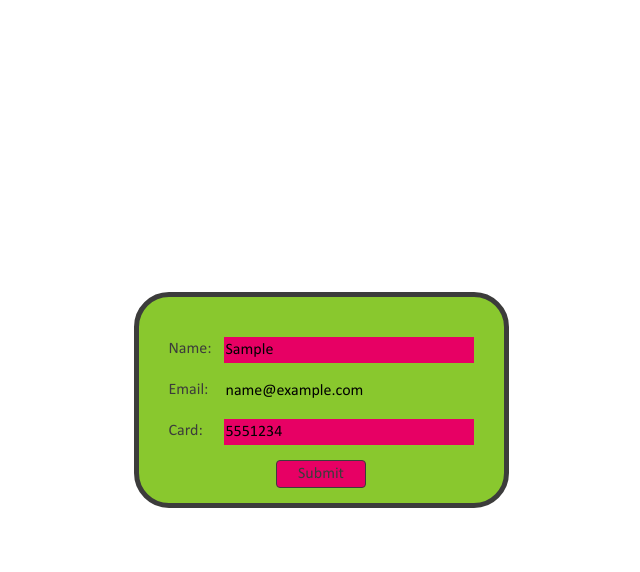
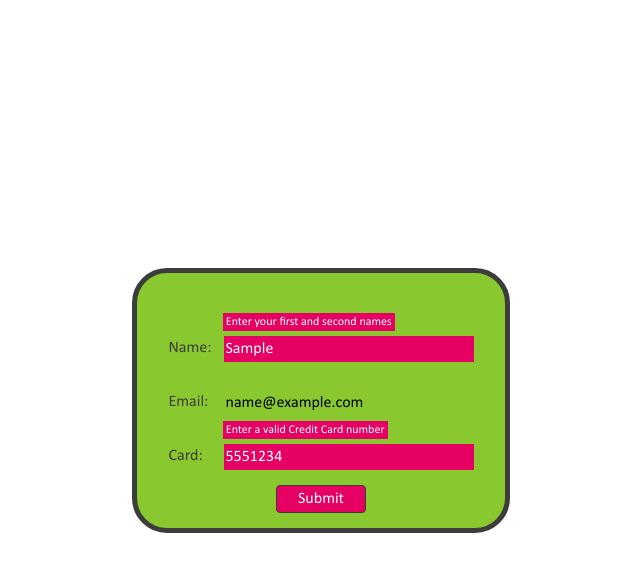
Before and after one commit to s111ew/work-trial-angular-ts, a plain HTML site: page main.html in a window 1280 px wide. Both pictures are taken after typing "Sample", "name@example.com", "5551234" into the empty fields and a click on the button "Submit". Shown: the whole page, without its empty margins (319-959 px from the left). Drawn offline with Linux system fonts and the light colour scheme.

Commit message:
Working solution

```diff
--- a/index.js
+++ b/index.js
@@ -10,6 +10,7 @@ const checkInputIsValid = (input) => {
     if (!input.classList.contains("valid")) {
       input.classList.add("valid");
     }
+    removeErrorMessage(input);
     return;
   }
   if (input.classList.contains("valid")) {
@@ -18,6 +19,7 @@ const checkInputIsValid = (input) => {
   if (!input.classList.contains("invalid")) {
     input.classList.add("invalid");
   }
+  addErrorMessage(input);
 };
 
 const isValidInput = (userInput, id) => {
@@ -29,7 +31,7 @@ const isValidInput = (userInput, id) => {
       validity.nameIsValid = false;
       return false;
     }
-    const regex = /^[a-zA-Z]+\s+[a-zA-Z]+$/;
+    const regex = /^[A-Za-z]+ [A-Za-z][A-Za-z ]*$/;
     if (!regex.test(userInput)) {
       validity.nameIsValid = false;
       return false;
@@ -153,8 +155,34 @@ const canFormSubmit = () => {
       console.log("Form cannot be submitted, as information is not valid");
       return;
     }
+    event.preventDefault();
     console.log("Form data submitted successfully");
+    logData(event);
   });
+};
+
+const logData = (data) => {
+  const formData = data.srcElement;
+  for (let i = 0; i < 3; i++) {
+    console.log(`${formData[i].id}: ${formData[i].value}`);
+  }
+};
+
+//SHOULD REFACTOR THESE TWO FUNCTIONS AS THEY ARE REPEATED - COMBINE INTO A TOGGLE MESSAGE FUNCTION
+const removeErrorMessage = (input) => {
+  const id = input.id;
+  const errorMessage = document.querySelector(`.${id}-invalid`);
+  if (!errorMessage.classList.contains("hidden")) {
+    errorMessage.classList.add("hidden");
+  }
+};
+
+const addErrorMessage = (input) => {
+  const id = input.id;
+  const errorMessage = document.querySelector(`.${id}-invalid`);
+  if (errorMessage.classList.contains("hidden")) {
+    errorMessage.classList.remove("hidden");
+  }
 };
 
 window.onload = () => {
--- a/main.html
+++ b/main.html
@@ -9,21 +9,35 @@
   </head>
   <body>
     <form class="form" action="#">
-      <div class="input-fields"
+      <span class="name-invalid error-msg hidden"
+        >Enter your first and second names</span
+      >
+      <div class="input-field"
         ><label for="name">Name:</label
         ><input
           type="text"
           name="name"
           id="name"
           placeholder="Enter Your Name"
-          required />
+          required
+      /></div>
+      <span class="email-invalid error-msg hidden"
+        >Enter a valid email address that includes '@' and '.'</span
+      >
+      <div class="input-field">
         <label for="email">Email:</label
         ><input
           type="email"
           name="email"
           id="email"
           placeholder="Enter Your Email"
-          required />
+          required
+        />
+      </div>
+      <span class="cc-number-invalid error-msg hidden"
+        >Enter a valid Credit Card number</span
+      >
+      <div class="input-field">
         <label for="cc-number">Card:</label
         ><input
           type="tel"
@@ -32,7 +46,8 @@
           placeholder="Enter a Proxy Credit Card Number"
           maxlength="19"
           required
-      /></div>
+        />
+      </div>
       <button>Submit</button>
     </form>
   </body>
--- a/style.css
+++ b/style.css
@@ -68,20 +68,20 @@ body {
   display: flex;
   flex-direction: column;
   align-items: center;
-  gap: 15px;
   background-color: var(--dn-green);
   padding: 40px 30px 15px 30px;
   border: 5px solid var(--dn-grey);
   border-radius: 35px;
 }
 
-.input-fields {
+.input-field {
   display: grid;
   grid-template-columns: 40px 250px;
   gap: 15px;
+  margin-bottom: 5px;
 }
 
-.input-fields > input {
+.input-field > input {
   border: none;
 }
 
@@ -89,8 +89,9 @@ body {
   background-color: var(--dn-pink);
   border: 1px solid var(--dn-grey);
   border-radius: 4px;
-  color: var(--dn-grey);
+  color: white;
   width: 90px;
+  margin-top: 10px;
 }
 
 .form > button:hover {
@@ -98,10 +99,34 @@ body {
   background-color: var(--dn-pink-selected);
 }
 
+.error-msg {
+  font-size: 12px;
+  background-color: var(--dn-pink);
+  color: white;
+  padding: 0px 3px;
+  align-self: flex-start;
+  margin: 0px 0px 5px 56px;
+}
+
+.hidden {
+  opacity: 0;
+}
+
 .invalid {
   background-color: var(--dn-pink);
+  color: white;
+}
+
+.invalid::placeholder {
+  color: white;
 }
 
 .valid {
   background-color: var(--dn-green);
 }
+
+@media (max-width: 500px) {
+  .input-fields {
+    grid-template-columns: 40px 150px;
+  }
+}
```
